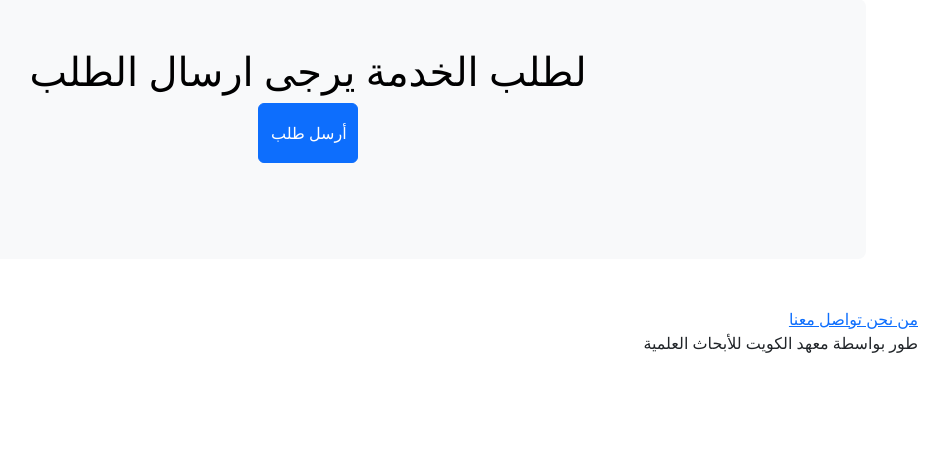
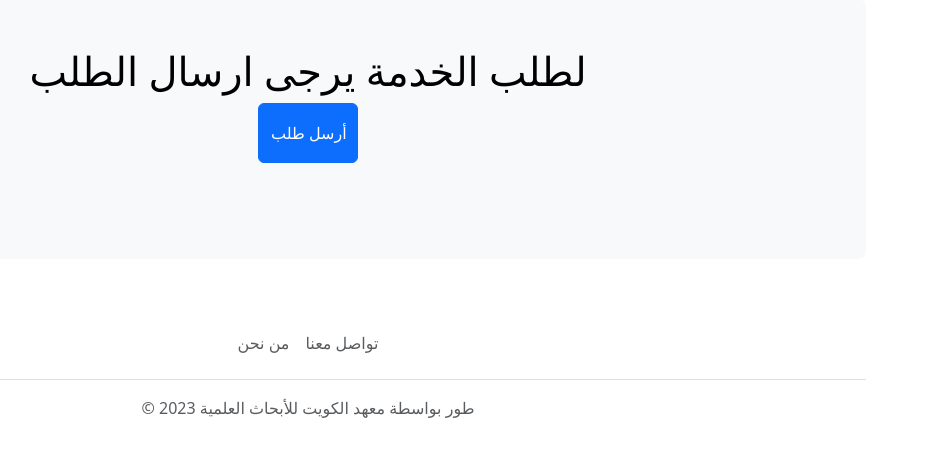
Before and after one commit to KISRDevelopment/SD022C, a Django app: page /primary/ in a window 1280 px wide. Shown: the part 292-749 px from the top of the page, without its empty margins (332-1280 px from the left). Run offline with Django 4.2, Linux system fonts and the light colour scheme.

Commit message:
created footer

```diff
--- a/SD022C/primary/templates/primary/index.html
+++ b/SD022C/primary/templates/primary/index.html
@@ -40,15 +40,19 @@
         <div class="p-5 text-center bg-body-tertiary rounded-3">
             <h1 class="text-body-emphasis">لطلب الخدمة يرجى ارسال الطلب</h1>
 
-            <button type="button" class="btn btn-primary  mb-5 text-nowrap">أرسل طلب</button>
+            <button type="button" class="btn btn-primary mb-5 text-nowrap">أرسل طلب</button>
 
         </div>
 
     </div>
-    <div class="right">
-        <a href="{% url 'primary:about' %}"> من نحن </a>
-        <a href="{% url 'primary:contact' %}"> تواصل معنا </a>
-        <p>طور بواسطة معهد الكويت للأبحاث العلمية</p>
+    <div class="container">
+        <footer class="py-3 my-4">
+            <ul class="nav justify-content-center border-bottom pb-3 mb-3">
+                <li class="nav-item"><a href="{% url 'primary:about' %}" class="nav-link px-2 text-body-secondary"> من نحن </a></li>
+                <li class="nav-item"><a href="{% url 'primary:contact' %}" class="nav-link px-2 text-body-secondary"> تواصل معنا </a></li>
+            </ul>
+            <p class="text-center text-body-secondary"> &copy 2023 طور بواسطة معهد الكويت للأبحاث العلمية</p>
+        </footer>
     </div>
     <script src="https://cdn.jsdelivr.net/npm/bootstrap@5.3.0/dist/js/bootstrap.bundle.min.js" integrity="sha384-geWF76RCwLtnZ8qwWowPQNguL3RmwHVBC9FhGdlKrxdiJJigb/j/68SIy3Te4Bkz" crossorigin="anonymous"></script>
 </body>
```
